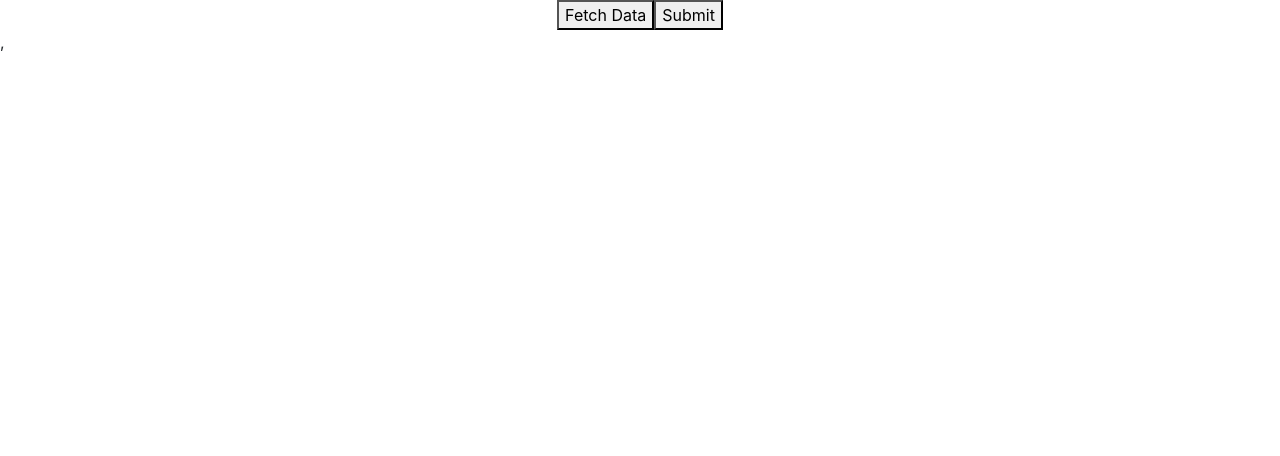
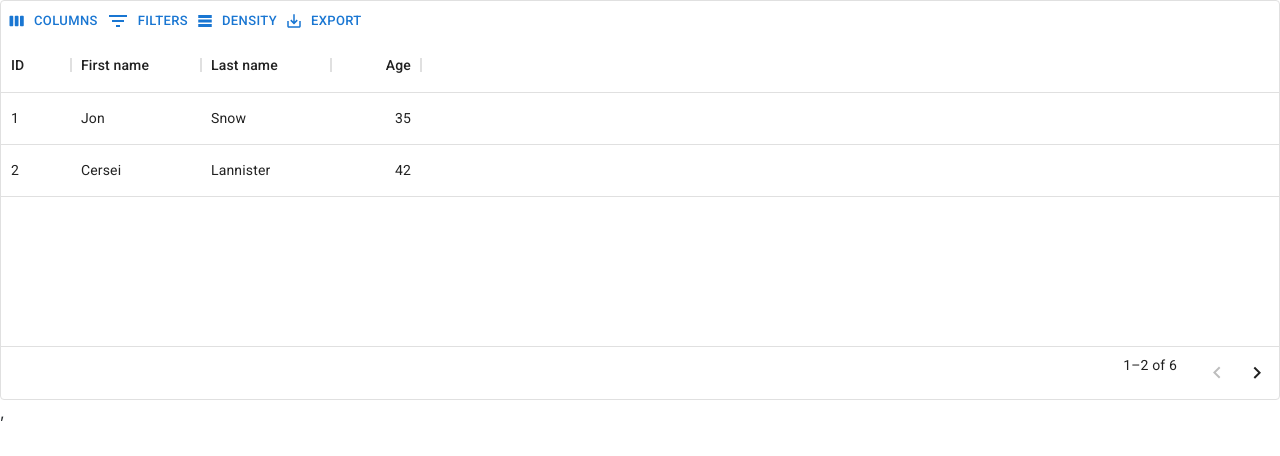
Before and after one commit to samirvithlani/react-club3, a React (Create React App) app: page / in a window 1280 px wide. Before the commit this address had no page. Shown: the top 456 px of the page. Built offline with nearby package versions, Linux system fonts and the light colour scheme.

Commit message:
mui context

```diff
--- a/src/App.js
+++ b/src/App.js
@@ -34,6 +34,8 @@ import { SliderDemo } from "./material/SliderDemo";
 import { MuiTable } from "./material/MuiTable";
 import { DataGrid } from '@mui/x-data-grid';
 import { UserComponent } from "./query/UserComponent";
+import { Employees } from "./backupxontex/Employees";
+import { MuiTable1 } from "./material/MuiTable1";
 
 function App() {
   var name = "Royal TechnoSoft Pvt. Ltd.";
@@ -60,7 +62,7 @@ function App() {
 
       {/* <StorageDemo/>
       <GetStoreData/> */}
-      <UserComponent/>
+      <MuiTable1/>
 
       {/* <Json/> */}
       <Routes>
--- /dev/null
+++ b/src/backupxontex/AddEmployee.js
@@ -0,0 +1,28 @@
+import React, { useContext } from 'react'
+import {useForm} from 'react-hook-form'
+import { AppContext } from './context'
+
+export const AddEmployee = () => {
+    const {register,handleSubmit,formState:{errors}} = useForm()
+    const {dispatchEmployeeData}  = useContext(AppContext)
+
+    const submit = (data)=>{
+        dispatchEmployeeData('ADD_EMPLOYEE',data)
+    }
+  return (
+    <div>
+        <form onSubmit={handleSubmit(submit)}>
+                <label>id</label>
+                <input type="text" {...register('id')}/>
+                <label>name</label>
+                <input type="text" {...register('name')}/>
+                <label>email</label>
+                <input type="text" {...register('email')}/>
+                <label>phone</label>
+                <input type="text" {...register('phone')}/>
+                <button type="submit">Add Employee</button>
+        </form>
+
+    </div>
+  )
+}
--- /dev/null
+++ b/src/backupxontex/Employees.js
@@ -0,0 +1,42 @@
+import React, { useState } from 'react'
+import { AddEmployee } from './AddEmployee'
+import { AppContext } from './context'
+import { ViewEmployee } from './ViewEmployee'
+
+export const Employees = () => {
+
+    const [employees, setemployees] = useState([
+        {
+            id: 1,
+            name: 'John',
+            email: 'jhon@gmail.com',
+            phone: '1234567890'
+        }
+    ])
+
+    const dispatchEmployeeData =(type,payload)=>{
+        switch(type){
+            case 'ADD_EMPLOYEE':
+                setemployees([...employees,payload])
+                return
+            case 'DELETE_EMPLOYEE':
+                setemployees(employees.filter((employee)=>employee!==payload))
+                return
+            default:
+                return
+
+
+        }
+
+    }
+
+
+  return (
+    <div>
+        <AppContext.Provider value={{employees,dispatchEmployeeData}}>
+            <AddEmployee/>
+            <ViewEmployee/>
+        </AppContext.Provider>
+    </div>
+  )
+}
--- /dev/null
+++ b/src/backupxontex/ViewEmployee.js
@@ -0,0 +1,26 @@
+import React, { useContext } from 'react'
+import { AppContext } from './context'
+
+export const ViewEmployee = () => {
+    const {employees,dispatchEmployeeData} = useContext(AppContext)
+  return (
+    <div>
+        {
+            employees.map(emp=>{
+                return (
+                    <ul>
+                        <li>Id ={emp.id}</li>
+                        <li>Name = {emp.name}</li>
+                        <li>Email ={emp.email}</li>
+                        <li>phone ={emp.phone}</li>
+                        <li>
+                            <button onClick={()=>dispatchEmployeeData('DELETE_EMPLOYEE',emp)}>Delete</button>
+                        </li>
+                    </ul>
+                )
+            })
+        }
+
+    </div>
+  )
+}
--- /dev/null
+++ b/src/backupxontex/context.js
@@ -0,0 +1,3 @@
+import { createContext } from "react";
+
+export const AppContext = createContext()
--- /dev/null
+++ b/src/material/MuiTable1.js
@@ -0,0 +1,56 @@
+import { Box } from '@mui/system'
+import { DataGrid, GridToolbar } from '@mui/x-data-grid'
+import React from 'react'
+
+export const MuiTable1 = () => {
+    const columns = [
+        { field: 'id', headerName: 'ID', width: 70 },
+        {
+            field: 'firstName',
+            headerName: 'First name',
+            width: 130,
+            editable: true,
+        },
+        {
+            field: 'lastName',
+            headerName: 'Last name',
+            width: 130,
+            editable: true,
+        },
+        {
+            field: 'age',
+            headerName: 'Age',
+            type: 'number',
+            width: 90,
+            editable: true,
+        },
+    ]
+    const rows = [
+        { id: 1, lastName: 'Snow', firstName: 'Jon', age: 35 },
+        { id: 2, lastName: 'Lannister', firstName: 'Cersei', age: 42 },
+        { id: 3, lastName: 'Lannister', firstName: 'Jaime', age: 45 },
+        { id: 4, lastName: 'Stark', firstName: 'Arya', age: 16 },
+        { id: 5, lastName: 'Targaryen', firstName: 'Daenerys', age: null },
+        { id: 6, lastName: 'Melisandre', firstName: null, age: 150 },
+    ]
+  return (
+    <div>
+             <Box sx={{ height: 400, width: '100%' }}>
+                <DataGrid
+                 rows={rows}
+                columns={columns}
+                pageSize={2}
+                rowsPerPageOptions={[2]}
+
+                disableSelectionOnClick
+                components={{Toolbar:GridToolbar}}
+
+
+
+                />
+
+
+                </Box>
+    </div>
+  )
+}
```
